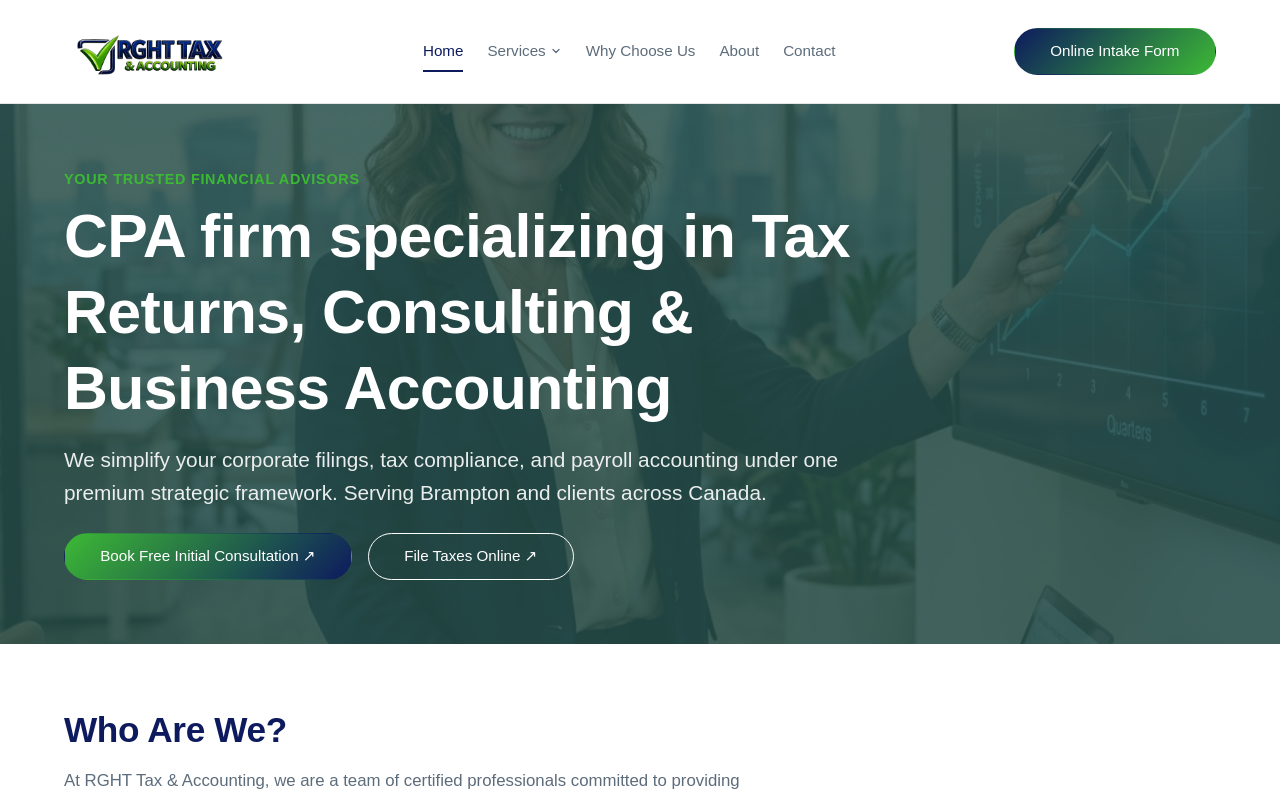
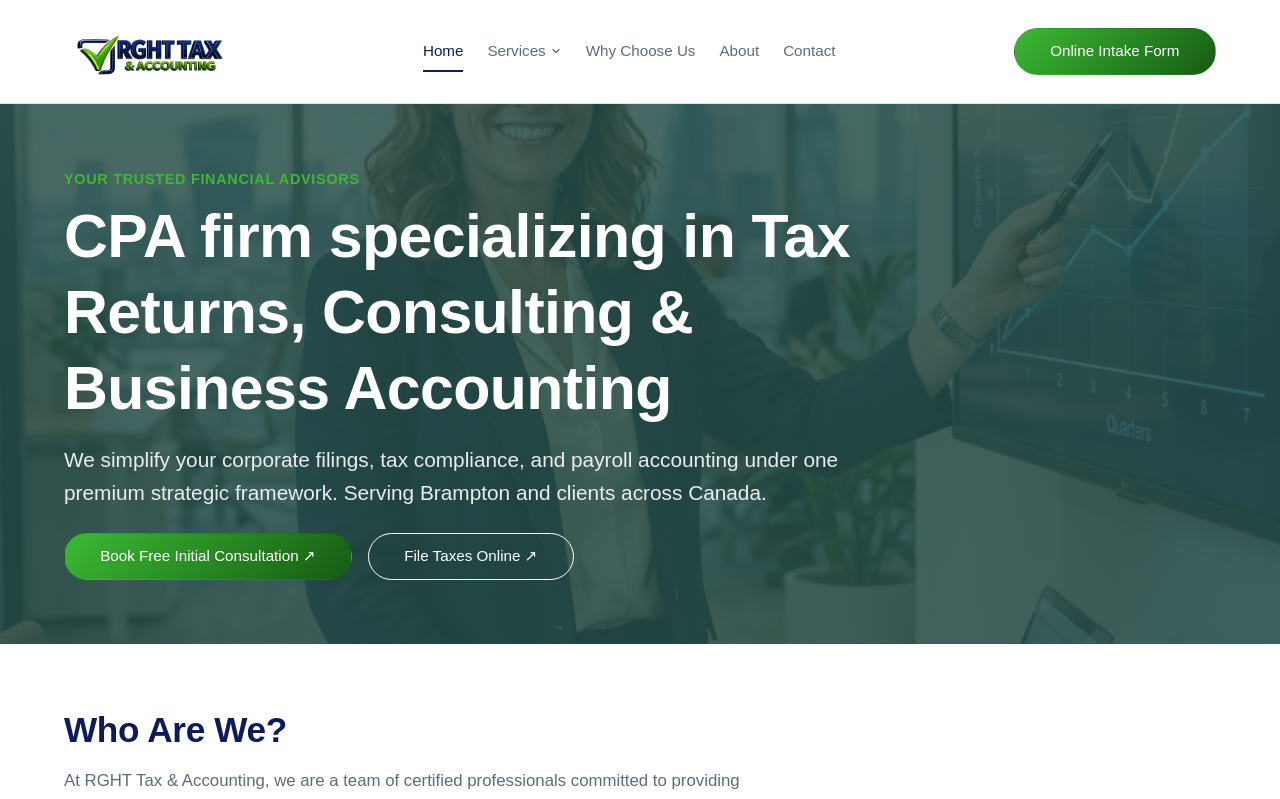
Before and after one commit to bhuvaneshdev2/RGHT-TAX-ACCOUNTING, a React (Vite) app: page / in a window 1280 px wide. Shown: the top 799 px of the page. Built offline with nearby package versions, Linux system fonts and the light colour scheme; a web font is replaced by a local one.

Commit message:
design: change button gradients to premium green shades

```diff
--- a/src/index.css
+++ b/src/index.css
@@ -9,6 +9,8 @@
     --color-text-muted: #5D6C7B;      /* Slate Gray copy */
     --color-accent-green: #0D1B5E;    /* RGHT Navy Blue (primary dark) */
     --color-accent-gold: #3CB934;     /* RGHT Bright Green (primary accent) */
+    --color-green-light: #3CB934;     /* Premium Green Light (Logo) */
+    --color-green-dark: #165B13;      /* Premium Green Dark (Rich Forest) */
     --color-primary-light: #D4F5D0;   /* Light Green for icon wrappers */
     --color-border: #E5E5E5;          /* Fine border color */
     --color-white: #FFFFFF;
@@ -172,42 +174,42 @@ img {
 }
 
 .btn-primary {
-    background: linear-gradient(135deg, var(--color-accent-gold) 0%, var(--color-accent-green) 100%);
+    background: linear-gradient(135deg, var(--color-green-light) 0%, var(--color-green-dark) 100%);
     color: var(--color-white);
     border-color: transparent;
 }
 
 .btn-primary:hover {
-    background: linear-gradient(135deg, var(--color-accent-green) 0%, var(--color-accent-gold) 100%);
+    background: linear-gradient(135deg, var(--color-green-dark) 0%, var(--color-green-light) 100%);
     color: var(--color-white);
     border-color: transparent;
-    box-shadow: 0 8px 24px rgba(13, 27, 94, 0.25);
+    box-shadow: 0 8px 24px rgba(22, 91, 19, 0.25);
 }
 
 .btn-secondary {
     background-color: transparent;
-    border-color: var(--color-accent-gold);
+    border-color: var(--color-green-light);
     color: var(--color-accent-green);
 }
 
 .btn-secondary:hover {
-    background: linear-gradient(135deg, var(--color-accent-gold) 0%, var(--color-accent-green) 100%);
+    background: linear-gradient(135deg, var(--color-green-light) 0%, var(--color-green-dark) 100%);
     color: var(--color-white);
     border-color: transparent;
-    box-shadow: 0 8px 20px rgba(60, 185, 52, 0.2);
+    box-shadow: 0 8px 20px rgba(22, 91, 19, 0.2);
 }
 
 .btn-accent {
-    background: linear-gradient(135deg, var(--color-accent-green) 0%, var(--color-accent-gold) 100%);
+    background: linear-gradient(135deg, var(--color-green-light) 0%, var(--color-green-dark) 100%);
     color: var(--color-white);
     border-color: transparent;
 }
 
 .btn-accent:hover {
-    background: linear-gradient(135deg, var(--color-accent-gold) 0%, var(--color-accent-green) 100%);
+    background: linear-gradient(135deg, var(--color-green-dark) 0%, var(--color-green-light) 100%);
     color: var(--color-white);
     border-color: transparent;
-    box-shadow: 0 8px 24px rgba(60, 185, 52, 0.25);
+    box-shadow: 0 8px 24px rgba(22, 91, 19, 0.25);
 }
 
 .btn-white {
```
